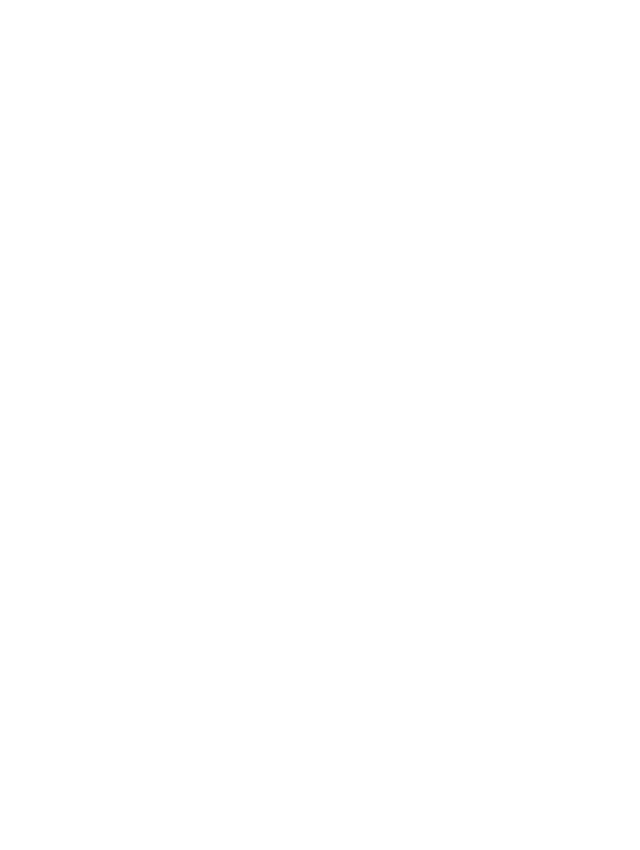
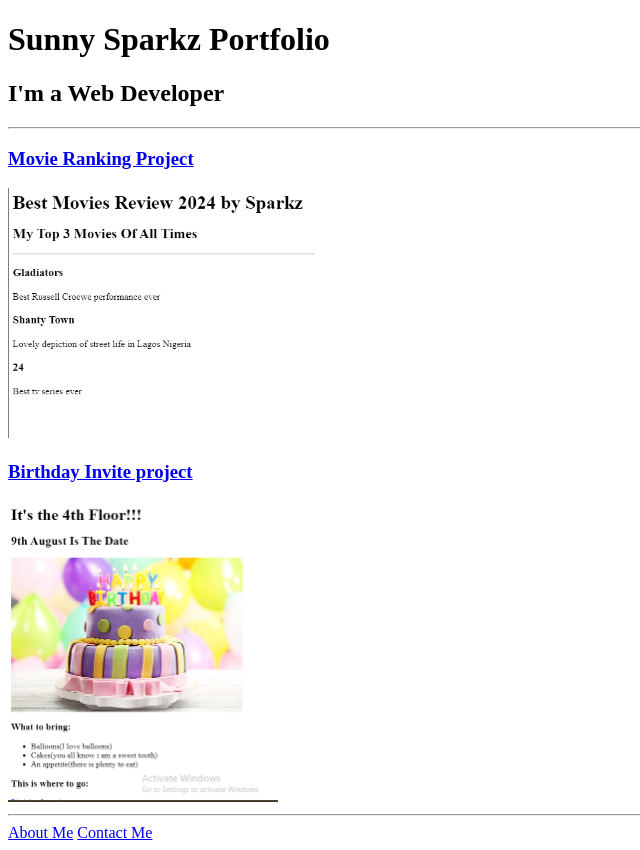
Before and after one commit to Sparkuf-hub/html-portfolio1, a plain HTML site: page index.html in a window 1280 px wide. Shown: the whole page, without its empty margins (0-640 px from the left). Before the commit the page ends 800 px from the top, so only its background shows below. Drawn offline with Linux system fonts and the light colour scheme.

Commit message:
Add files via upload

```diff
--- a/index.html
+++ b/index.html
@@ -1,4 +1,24 @@
-<!-- TODO 1: Create the HTML Boilerplate -->
+<!DOCTYPE html>
+<html lang="en">
+
+<head>
+    <meta charset="UTF-8">
+    <title>Sunny Sparkz Portfolio</title>
+</head>
+
+<body>
+    <h1>Sunny Sparkz Portfolio</h1>
+    <h2>I'm a Web Developer</h2>
+    <hr />
+    <h3><a href="./public/movie-ranking.html">Movie Ranking Project</a></h3>
+    <img src="./assets/images/Movie screenshot.PNG" height="250" alt="movie ranking project preview"/>
+    <h3><a href="./public/birthday-invite.html">Birthday Invite project</a></h3>
+    <img src="./assets/images/Birthday screenshot.PNG" height="300" alt="birthday invite project preview">
+    <hr>
+    <a href="./public/about.html">About Me</a>
+    <a href="./public/contact.html">Contact Me</a>
+</body>
+</html>
 
 <!-- TODO 2: Add Your previous projects' HTML into the public folder -->
 
```
